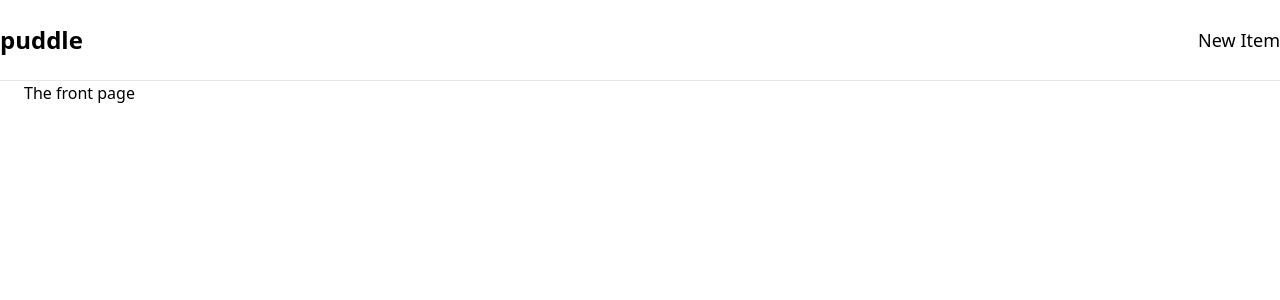
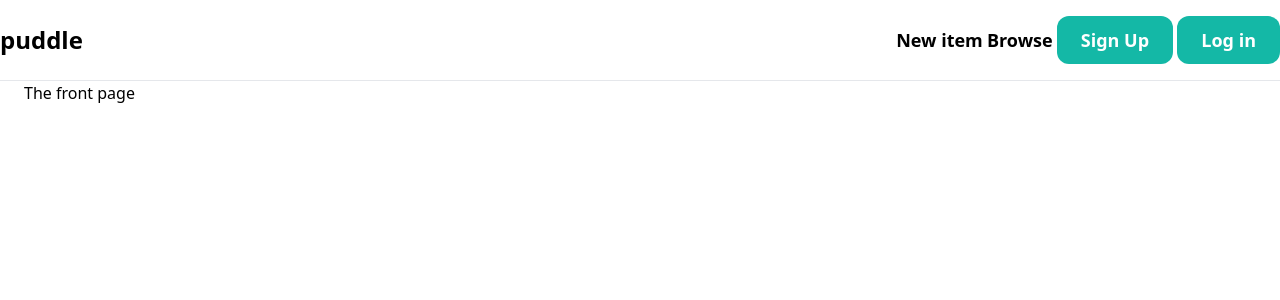
Before and after one commit to Mamba1099/Online_Marketplace, a Django app: page / in a window 1280 px wide. Shown: the top 300 px of the page. Run offline with Django 4.2, Linux system fonts and the light colour scheme; some libraries are stand-ins or nearby versions.

Commit message:
feat: add sign up and log in button

```diff
--- a/My_project/core/templates/base.html
+++ b/My_project/core/templates/base.html
@@ -11,8 +11,13 @@
   <body>
     <nav class="py-6 py-6 flex justify-between items-center border-b border-gray-200">
         <a href="/" class="text-2xl font-semibold">puddle</a>
-        <div class="flex items-center hover:text-blue-500">
-            <a href="#"  class="ml-4 text-lg">New Item</a>
+        <div>
+          <a href="#" class="text-lg font-semibold hover:text-gray-500">New item</a>
+          <a href="#" class="text-lg font-semibold hover:text-gray-500">Browse</a>
+
+          <a href="#" class="px-6 py-3 text-lg font-semibold bg-teal-500 text-white rounded-xl hover:bg-teal-700">Sign Up</a>
+          <a href="#" class="px-6 py-3 text-lg font-semibold bg-teal-500 text-white rounded-xl hover:bg-teal-700">Log in</a>
+        </div>
     </nav>
     <div class="px-6 px-6">
         {%block content%}
```
